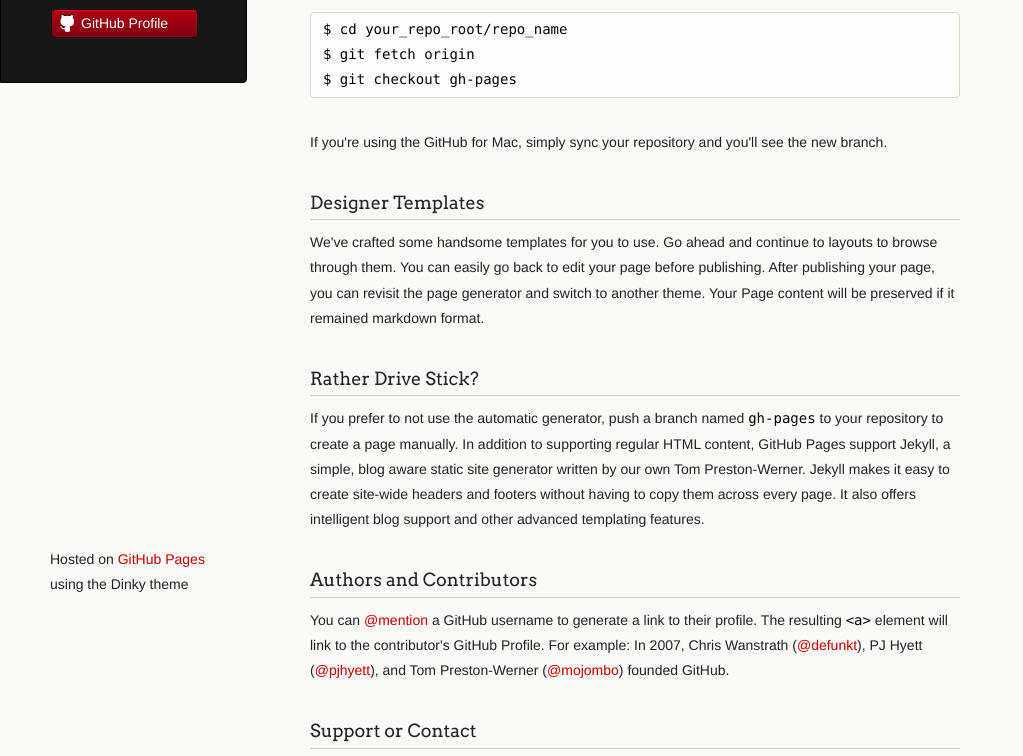
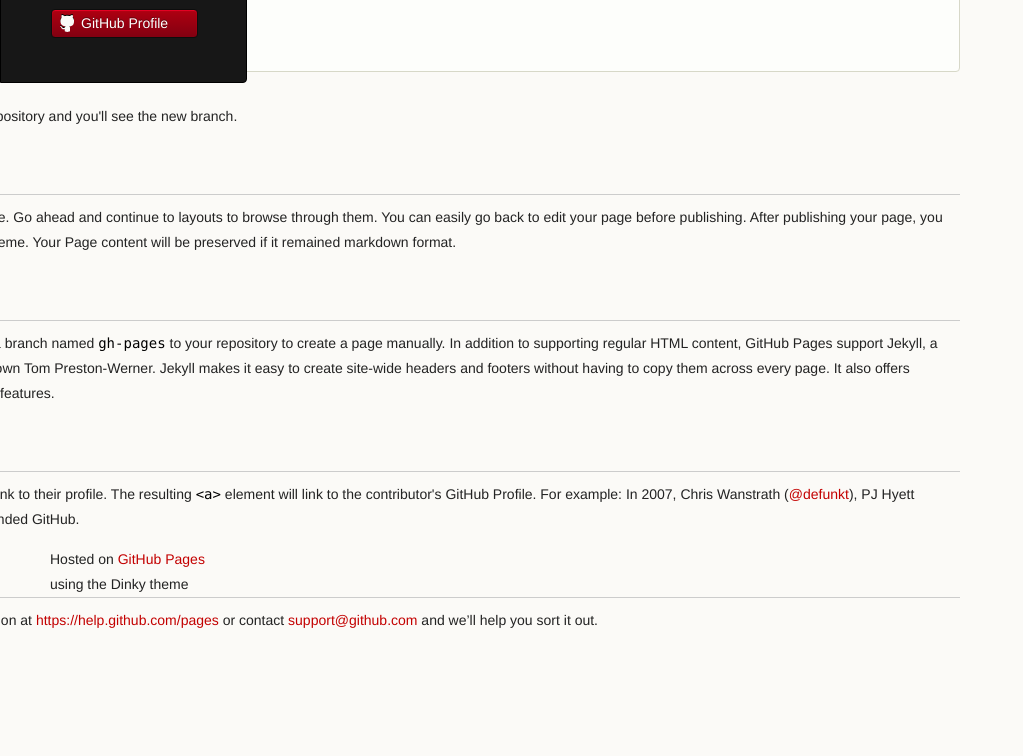
Before and after one commit to sbambrough/sbambrough.github.io, a plain HTML site: page index.html in a window 1280 px wide. Shown: the part 171-927 px from the top of the page, without its empty margins (0-1023 px from the left). After the commit the page ends 876 px from the top, so only its background shows below. Drawn offline with Linux system fonts and the light colour scheme.

Commit message:
Update styles.css

```diff
--- a/stylesheets/styles.css
+++ b/stylesheets/styles.css
@@ -319,7 +319,7 @@ a.buttons:hover {
 /* Section - for main page content */
 
 section {
-  width:650px;
+  width:1300px;
   float:right;
   padding-bottom:50px;
 }
```
